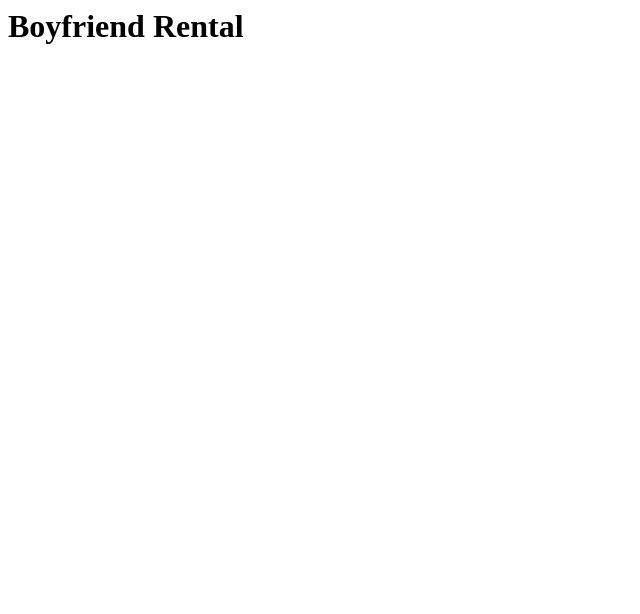
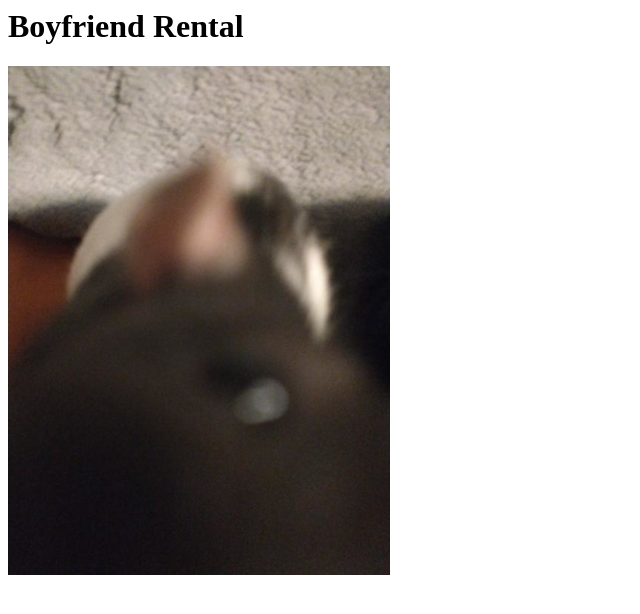
Before and after one commit to Egroce/egroce.github.io, a plain HTML site: page index.html in a window 1280 px wide. Shown: the whole page, without its empty margins (0-640 px from the left). Drawn offline with Linux system fonts and the light colour scheme.

Commit message:
Update index.html

```diff
--- a/index.html
+++ b/index.html
@@ -4,5 +4,6 @@
   </head>
   <body>
     <h1>Boyfriend Rental</h1>
+    <img src="rate.png" alt="check out this rat">
   </body>
 </html>
```
